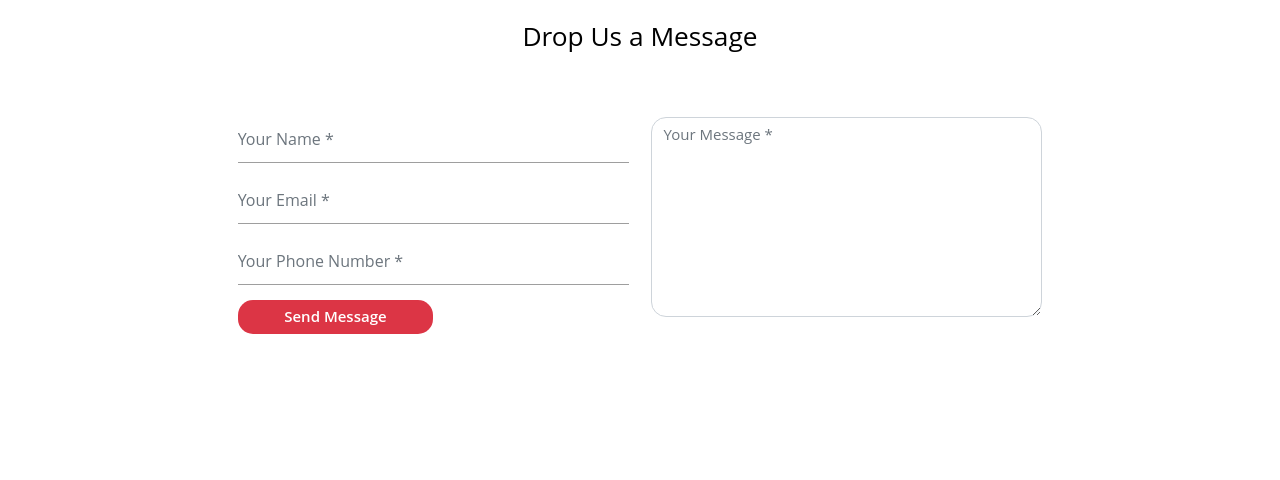
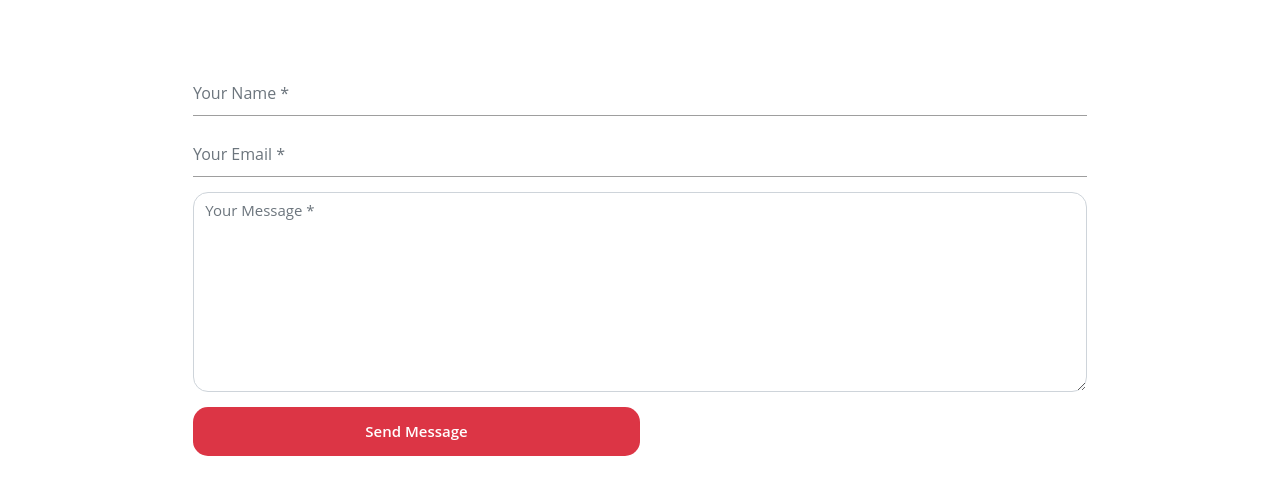
Before and after one commit to zynpnd/react-project-recipe, a React (Create React App) app: page /contact in a window 1280 px wide. Shown: the part 320-800 px from the top of the page. Built offline with nearby package versions, Linux system fonts and the light colour scheme.

Commit message:
Hatalar giderildi

```diff
--- a/src/App.css
+++ b/src/App.css
@@ -59,7 +59,6 @@ nav.nav-extended .nav-wrapper {
   text-align: center;
 }
 
-
 /*SEARCH*/
 .searchFrom {
   margin-top: 18px;
@@ -74,54 +73,56 @@ nav.nav-extended .nav-wrapper {
 
 .searchSubmit {
   background-color: #000;
-  color:#fff;
+  color: #fff;
   padding: 6px 16px;
   font-size: 15px;
   margin-left: 6px;
-
 }
-
-
-
-
 
 /* LOGİN*/
 
-.login-wrapper{
+.login-wrapper {
   display: flex;
   justify-content: center;
   align-items: center;
   height: 100vh;
-  background: #232526;  /* fallback for old browsers */
-background: -webkit-linear-gradient(to bottom, #414345, #232526);  /* Chrome 10-25, Safari 5.1-6 */
-background: linear-gradient(to bottom, #414345, #232526); /* W3C, IE 10+/ Edge, Firefox 16+, Chrome 26+, Opera 12+, Safari 7+ */
-
+  background: #232526; /* fallback for old browsers */
+  background: -webkit-linear-gradient(
+    to bottom,
+    #414345,
+    #232526
+  ); /* Chrome 10-25, Safari 5.1-6 */
+  background: linear-gradient(
+    to bottom,
+    #414345,
+    #232526
+  ); /* W3C, IE 10+/ Edge, Firefox 16+, Chrome 26+, Opera 12+, Safari 7+ */
 
   color: #ffffff;
 }
 
-.login-form{
-  border: 1px solid #E1E8ED;
+.login-form {
+  border: 1px solid #e1e8ed;
   border-radius: 10px;
   padding: 50px;
   width: 50vw;
   margin: 0 auto;
-  color: #F7F7F0;
+  color: #f7f7f0;
   text-align: center;
   font-family: sans-serif;
   font-size: 12px;
 }
 
-.login-form input{
+.login-form input {
   margin-bottom: 10px;
 }
 
-.login-form ::-webkit-input-placeholder{
+.login-form ::-webkit-input-placeholder {
   font-size: 14px;
 }
 
 .user-name-input,
-.password-input{
+.password-input {
   width: 100%;
   padding: 10px;
 
@@ -130,14 +131,14 @@ background: linear-gradient(to bottom, #414345, #232526); /* W3C, IE 10+/ Edge,
 }
 
 .user-name-input:focus,
-.password-input:focus{
-  border: 1px solid #F7F4F0;
+.password-input:focus {
+  border: 1px solid #f7f4f0;
   outline: none;
 }
 
-.login-submit-button{
+.login-submit-button {
   width: 100%;
-  background: #AB9984;
+  background: #ab9984;
   padding: 10px;
   color: white;
   font-size: 16px;
@@ -145,44 +146,41 @@ background: linear-gradient(to bottom, #414345, #232526); /* W3C, IE 10+/ Edge,
   border: none;
 }
 
-.login-submit-button:hover{
-  background-color: #C4AF97;
+.login-submit-button:hover {
+  background-color: #c4af97;
 }
-
-
 
 .login-icon-wrapper {
   margin-bottom: 20px;
 }
 
-
 /*contact*/
 
-.contact-form{
+.contact-form {
   background: white;
   margin-top: 10%;
   margin-bottom: 5%;
   width: 70%;
 }
-.contact-form .form-control{
-  border-radius:1rem;
+.contact-form .form-control {
+  border-radius: 1rem;
 }
-.contact-image{
+.contact-image {
   text-align: center;
 }
-.contact-image img{
+.contact-image img {
   border-radius: 6rem;
   width: 11%;
   margin-top: -3%;
   transform: rotate(29deg);
 }
-.contact-form form{
-  padding: 14%;
+.contact-form form {
+  padding: 10%;
 }
-.contact-form form .row{
+.contact-form form .row {
   margin-bottom: -7%;
 }
-.contact-form h3{
+.contact-form h3 {
   margin-bottom: 8%;
   margin-top: -10%;
   text-align: center;
@@ -198,8 +196,7 @@ background: linear-gradient(to bottom, #414345, #232526); /* W3C, IE 10+/ Edge,
   color: #fff;
   cursor: pointer;
 }
-.btnContactSubmit
-{
+.btnContactSubmit {
   width: 50%;
   border-radius: 1rem;
   padding: 1.5%;
--- a/src/pages/Contact.js
+++ b/src/pages/Contact.js
@@ -1,42 +1,57 @@
-
-
 const Contact = () => {
-
   return (
     <div className="contact">
       <div className="container contact-form">
         <div className="contact-image">
-            <img src="https://encrypted-tbn0.gstatic.com/images?q=tbn:ANd9GcR9KF_8fkzS1249qshNYsF6HST4cQ82x2owoCndTzOwyeTQVXcYyYFk4x2CUdt_s3IMk1g&usqp=CAU" alt="rocket_contact"/>
+          <img
+            src="https://encrypted-tbn0.gstatic.com/images?q=tbn:ANd9GcR9KF_8fkzS1249qshNYsF6HST4cQ82x2owoCndTzOwyeTQVXcYyYFk4x2CUdt_s3IMk1g&usqp=CAU"
+            alt="rocket_contact"
+          />
         </div>
-        <form >
+        <form>
           <h3>Drop Us a Message</h3>
           <div className="row">
-                <div className="col-md-6">
+            <div className="container">
               <div className="form-group">
-                        <input type="text" name="txtName" className="form-control" placeholder="Your Name *" value="" />
+                <input
+                  type="text"
+                  name="txtName"
+                  className="form-control"
+                  placeholder="Your Name *"
+                  value=""
+                />
               </div>
               <div className="form-group">
-                        <input type="text" name="txtEmail" className="form-control" placeholder="Your Email *" value="" />
+                <input
+                  type="text"
+                  name="txtEmail"
+                  className="form-control"
+                  placeholder="Your Email *"
+                  value=""
+                />
               </div>
               <div className="form-group">
-                        <input type="text" name="txtPhone" className="form-control" placeholder="Your Phone Number *" value="" />
+                <textarea
+                  name="txtMsg"
+                  className="form-control"
+                  placeholder="Your Message *"
+                  style={{ width: "100%", height: "200px" }}
+                ></textarea>
               </div>
               <div className="form-group">
-                        <input type="submit" name="btnSubmit" className="btnContact" value="Send Message" />
-                    </div>
-                </div>
-                <div className="col-md-6">
-                    <div className="form-group">
-                        <textarea name="txtMsg" className="form-control" placeholder="Your Message *" style={{width:'100%', height:'200px'}}></textarea>
+                <input
+                  type="submit"
+                  name="btnSubmit"
+                  className="btnContact"
+                  value="Send Message"
+                />
               </div>
             </div>
           </div>
         </form>
       </div>
     </div>
-
   );
-
-}
+};
 
 export default Contact;
--- a/src/pages/Recipes.js
+++ b/src/pages/Recipes.js
@@ -4,21 +4,27 @@ import Search from "../components/Search";
 import RecipeList from "../components/RecipeList";
 
 const Recipes = () => {
-
   const [recipes, setRecipes] = useState([]);
   const [search, setSearch] = useState("");
   const [query, setQuery] = useState("chicken");
+  const [validate, setValidate] = useState(true);
+
+  console.log(validate);
 
   useEffect(() => {
     getRecipes();
   }, [query]);
 
   const getRecipes = async () => {
-    const response = await Axios.get(
-      `https://api.edamam.com/api/recipes/v2?type=public&q=${query}&app_id=${process.env.REACT_APP_API_ID}&app_key=${process.env.REACT_APP_API_KEY}`
-    );
-    setRecipes(response.data.hits);
-    // console.log(response.data.hits);
+    try {
+      const response = await Axios.get(
+        `https://api.edamam.com/api/recipes/v2?type=public&q=${query}&app_id=${process.env.REACT_APP_API_ID}&app_key=${process.env.REACT_APP_API_KEY}`
+      );
+      setRecipes(response.data.hits);
+      // console.log(response.data.hits);
+    } catch (error) {
+      console.log(error);
+    }
   };
 
   const handleChange = (e) => {
@@ -29,7 +35,7 @@ const Recipes = () => {
   const handleSubmit = (e) => {
     e.preventDefault();
     setQuery(search);
-
+    setValidate(false);
   };
 
   return (
@@ -44,6 +50,7 @@ const Recipes = () => {
           <h1 className="text-slanted">Recipe List</h1>
         </div>
       </div>
+
       {recipes.map((recipe) => (
         <RecipeList
           key={recipe.recipe.id}
@@ -54,10 +61,27 @@ const Recipes = () => {
           url={recipe.recipe.url}
           ingredients={recipe.recipe.ingredients}
           mealType={recipe.recipe.mealType}
-
-          totalTime ={recipe.recipe.totalTime}
+          totalTime={recipe.recipe.totalTime}
         />
       ))}
+      {validate === false ? (
+        <div className="container">
+          <div
+            className="alert alert-danger alert-dismissible fade show"
+            role="alert"
+          >
+            <strong>No results found!</strong> Please check it.
+            <button
+              type="button"
+              className="close"
+              data-dismiss="alert"
+              aria-label="Close"
+            >
+              <span aria-hidden="true">&times;</span>
+            </button>
+          </div>
+        </div>
+      ) : null}
     </div>
   );
 };
```
Also changed, not shown: src/App.js (+3 -6 lines). Lines whose indentation alone changed are shown as unchanged.
